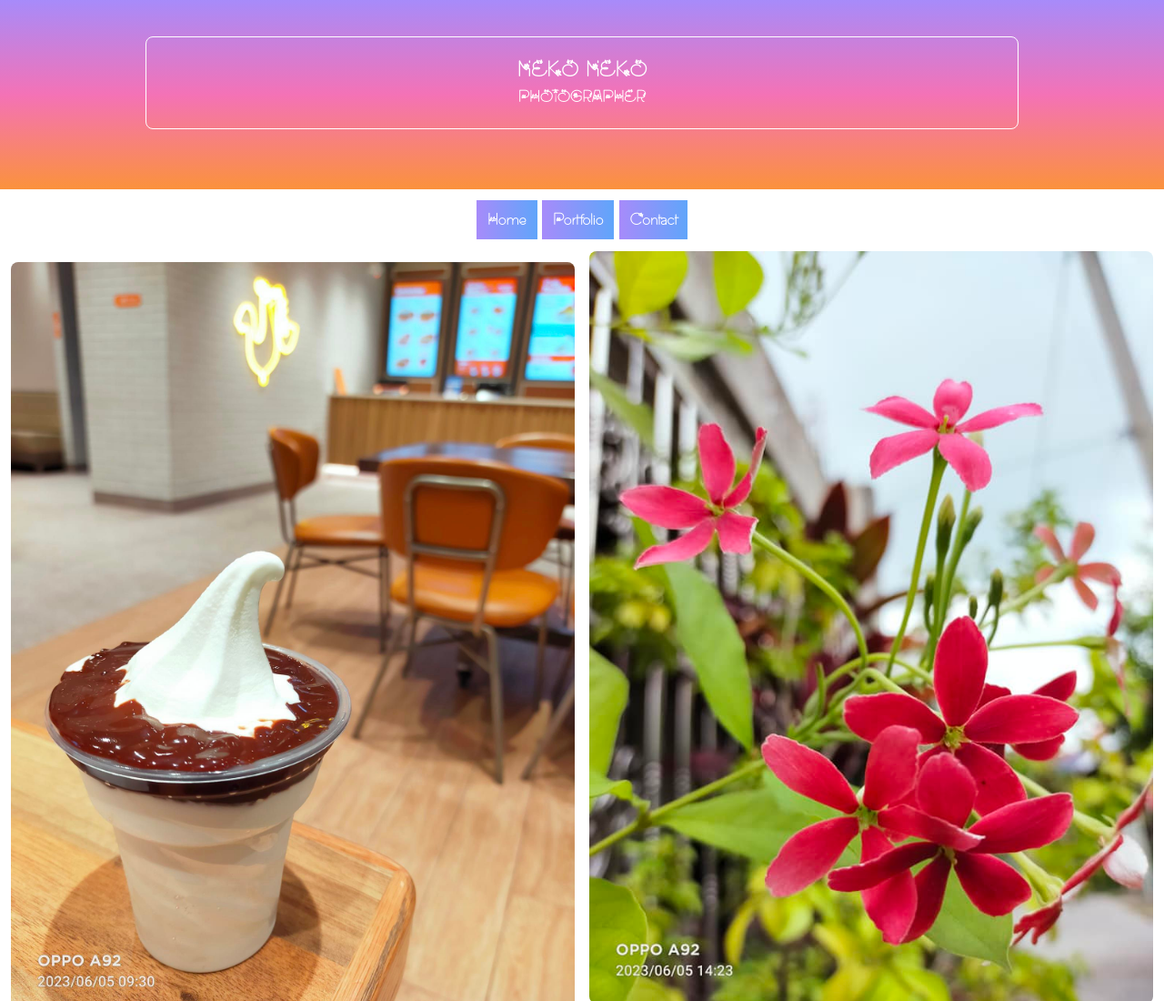
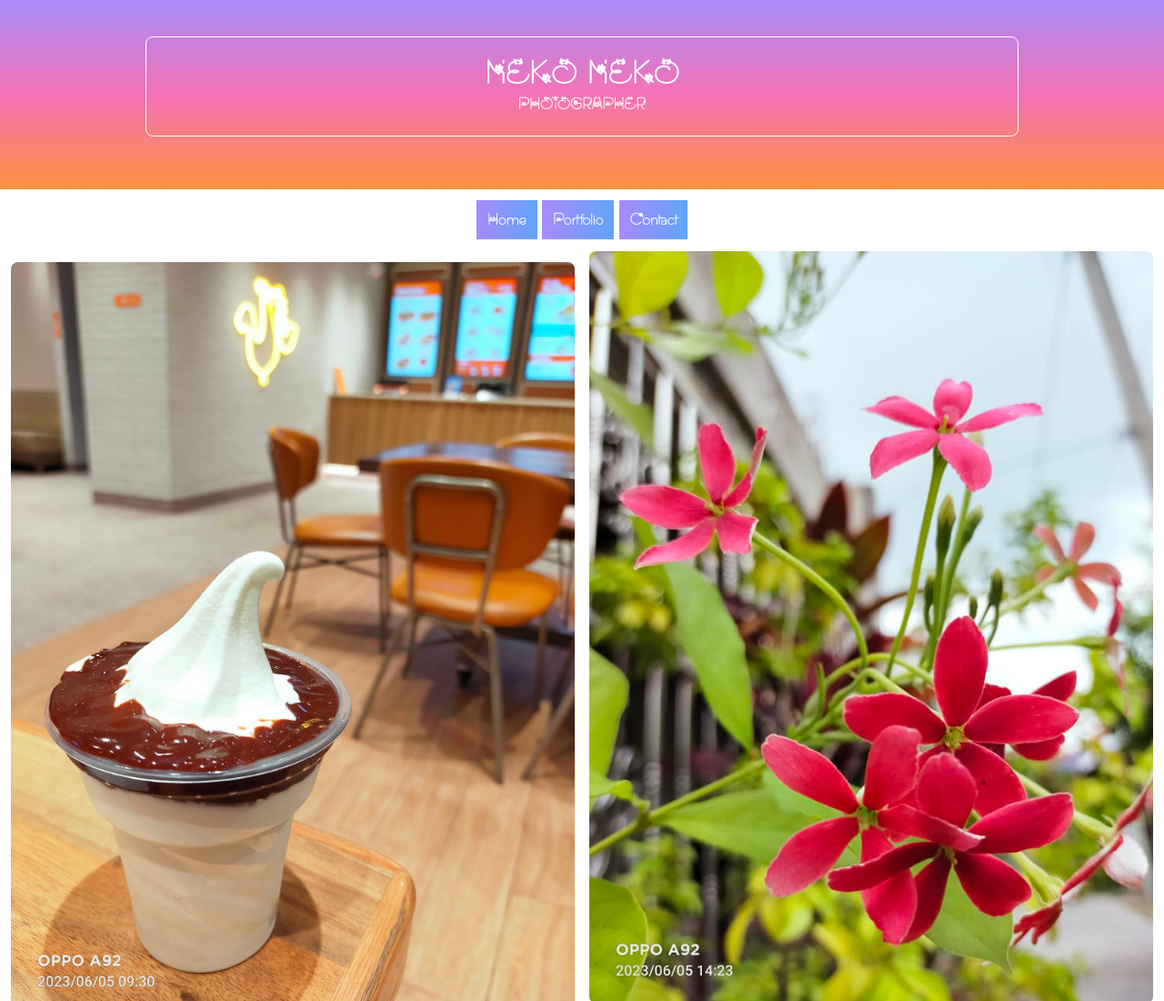
Before and after one commit to markneilcordero/neko-neko-portfolio, a website: page index.html in a window 1280 px wide. Shown: the top 1100 px of the page at 91% size. Drawn offline with Linux system fonts and the light colour scheme.

Commit message:
changing NEKO NEKO font size

```diff
--- a/index.html
+++ b/index.html
@@ -30,7 +30,7 @@ p {
 <div class="container mx-auto">
     <div class="relative h-52 bg-gradient-to-b from-violet-400 via-pink-400 to-orange-400 w-full">
         <div class="absolute border border-white rounded-lg p-5 text-white text-center w-3/4 m-auto left-0 right-0 top-10">
-            <h1 class="text-2xl">NEKO NEKO</h1>
+            <h1 class="text-4xl">NEKO NEKO</h1>
             <p class="text-lg">PHOTOGRAPHER</p>
         </div>
     </div>
```
Also changed, not shown: assets/output.css.
